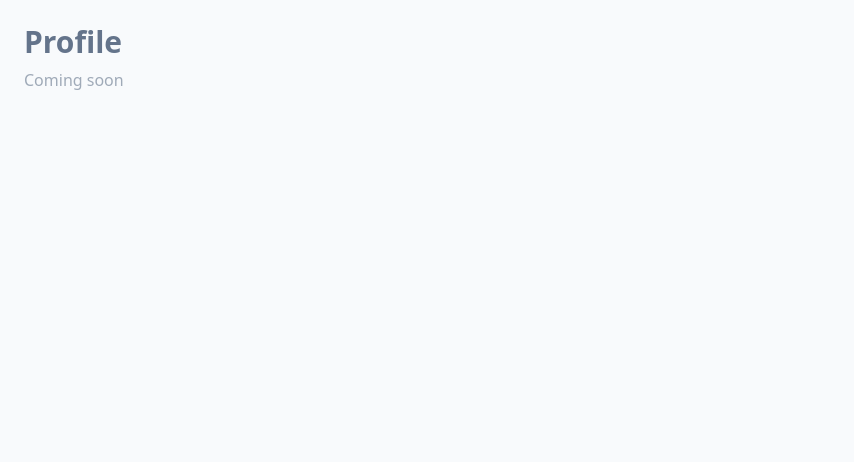
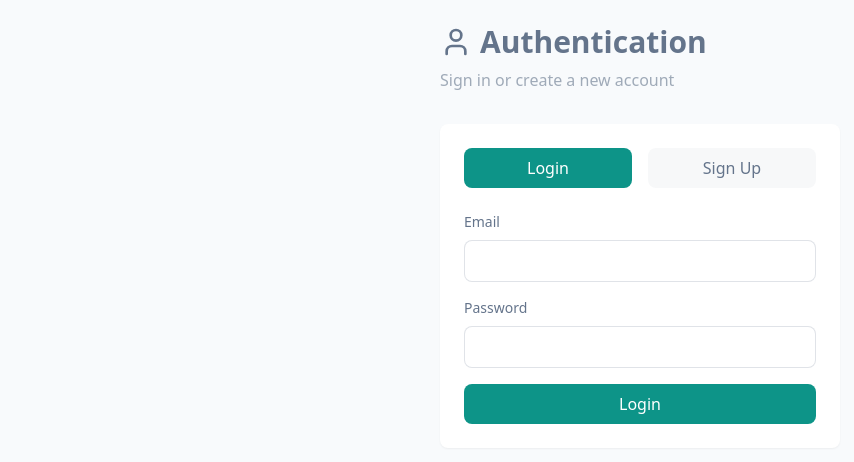
Before and after one commit to Tousif2021/TaskHub-by-Tousif-Dewan, a React (Vite) app: page /profile in a window 1280 px wide. Shown: the top 462 px of the page, without its empty margins (0-854 px from the left). Built offline with nearby package versions, Linux system fonts and the light colour scheme.

Commit message:
Fix profile login/signup
Addresses issues with profile login and signup functionality.

```diff
--- a/src/pages/Profile.tsx
+++ b/src/pages/Profile.tsx
@@ -1,9 +1,180 @@
+
+import { useState, useEffect } from "react";
+import { useNavigate } from "react-router-dom";
+import { User } from "lucide-react";
+import { supabase } from "@/integrations/supabase/client";
+import { toast } from "sonner";
 
 const Profile = () => {
+  const navigate = useNavigate();
+  const [loading, setLoading] = useState(true);
+  const [user, setUser] = useState<any>(null);
+  const [isLogin, setIsLogin] = useState(true);
+  const [email, setEmail] = useState("");
+  const [password, setPassword] = useState("");
+
+  useEffect(() => {
+    const checkUser = async () => {
+      try {
+        const { data: { user } } = await supabase.auth.getUser();
+        setUser(user);
+      } catch (error) {
+        console.error("Error checking auth status:", error);
+      } finally {
+        setLoading(false);
+      }
+    };
+
+    checkUser();
+
+    // Set up auth state listener
+    const { data: { subscription } } = supabase.auth.onAuthStateChange((_event, session) => {
+      setUser(session?.user ?? null);
+    });
+
+    return () => subscription.unsubscribe();
+  }, []);
+
+  const handleAuth = async (e: React.FormEvent) => {
+    e.preventDefault();
+    setLoading(true);
+
+    try {
+      let result;
+      if (isLogin) {
+        result = await supabase.auth.signInWithPassword({
+          email,
+          password,
+        });
+      } else {
+        result = await supabase.auth.signUp({
+          email,
+          password,
+        });
+      }
+
+      if (result.error) throw result.error;
+
+      if (!isLogin && result.data.user) {
+        toast.success("Successfully signed up! Please verify your email.");
+      } else if (isLogin && result.data.user) {
+        toast.success("Successfully logged in!");
+        navigate("/");
+      }
+    } catch (error: any) {
+      toast.error(error.message || "An error occurred during authentication");
+    } finally {
+      setLoading(false);
+    }
+  };
+
+  const handleSignOut = async () => {
+    try {
+      const { error } = await supabase.auth.signOut();
+      if (error) throw error;
+      toast.success("Successfully signed out!");
+      navigate("/");
+    } catch (error: any) {
+      toast.error(error.message || "Error signing out");
+    }
+  };
+
   return (
-    <div className="min-h-screen bg-secondary pb-20 p-6">
-      <h1 className="text-3xl font-semibold text-primary">Profile</h1>
-      <p className="text-primary/60 mt-2">Coming soon</p>
+    <div className="min-h-screen bg-secondary pb-20">
+      <div className="max-w-md mx-auto p-6">
+        <div className="animate-fade-down">
+          <h1 className="text-3xl font-semibold text-primary flex items-center gap-2">
+            <User className="w-8 h-8" />
+            {user ? "Your Profile" : "Authentication"}
+          </h1>
+          <p className="text-primary/60 mt-2">
+            {user ? "Manage your account" : "Sign in or create a new account"}
+          </p>
+        </div>
+
+        {loading ? (
+          <div className="mt-8 text-center text-primary/60">Loading...</div>
+        ) : user ? (
+          <div className="mt-8 space-y-6 bg-white p-6 rounded-lg shadow-sm">
+            <div>
+              <h2 className="font-medium text-primary">Email</h2>
+              <p className="text-primary/60">{user.email}</p>
+            </div>
+            <button
+              onClick={handleSignOut}
+              className="w-full px-6 py-2 rounded-lg bg-red-500 text-white hover:bg-red-600 transition-colors"
+            >
+              Sign Out
+            </button>
+          </div>
+        ) : (
+          <div className="mt-8">
+            <div className="bg-white p-6 rounded-lg shadow-sm">
+              <div className="flex gap-4 mb-6">
+                <button
+                  onClick={() => setIsLogin(true)}
+                  className={`flex-1 py-2 text-center rounded-lg transition-colors ${
+                    isLogin
+                      ? "bg-accent text-white"
+                      : "bg-primary/5 text-primary hover:bg-primary/10"
+                  }`}
+                >
+                  Login
+                </button>
+                <button
+                  onClick={() => setIsLogin(false)}
+                  className={`flex-1 py-2 text-center rounded-lg transition-colors ${
+                    !isLogin
+                      ? "bg-accent text-white"
+                      : "bg-primary/5 text-primary hover:bg-primary/10"
+                  }`}
+                >
+                  Sign Up
+                </button>
+              </div>
+
+              <form onSubmit={handleAuth} className="space-y-4">
+                <div>
+                  <label htmlFor="email" className="block text-sm font-medium text-primary mb-2">
+                    Email
+                  </label>
+                  <input
+                    type="email"
+                    id="email"
+                    value={email}
+                    onChange={(e) => setEmail(e.target.value)}
+                    required
+                    className="w-full px-4 py-2 rounded-lg border border-primary/20 focus:outline-none focus:ring-2 focus:ring-accent/50"
+                  />
+                </div>
+
+                <div>
+                  <label htmlFor="password" className="block text-sm font-medium text-primary mb-2">
+                    Password
+                  </label>
+                  <input
+                    type="password"
+                    id="password"
+                    value={password}
+                    onChange={(e) => setPassword(e.target.value)}
+                    required
+                    minLength={6}
+                    className="w-full px-4 py-2 rounded-lg border border-primary/20 focus:outline-none focus:ring-2 focus:ring-accent/50"
+                  />
+                </div>
+
+                <button
+                  type="submit"
+                  disabled={loading}
+                  className="w-full px-6 py-2 rounded-lg bg-accent text-white hover:bg-accent/90 transition-colors disabled:opacity-50"
+                >
+                  {loading ? "Processing..." : isLogin ? "Login" : "Sign Up"}
+                </button>
+              </form>
+            </div>
+          </div>
+        )}
+      </div>
     </div>
   );
 };
```
